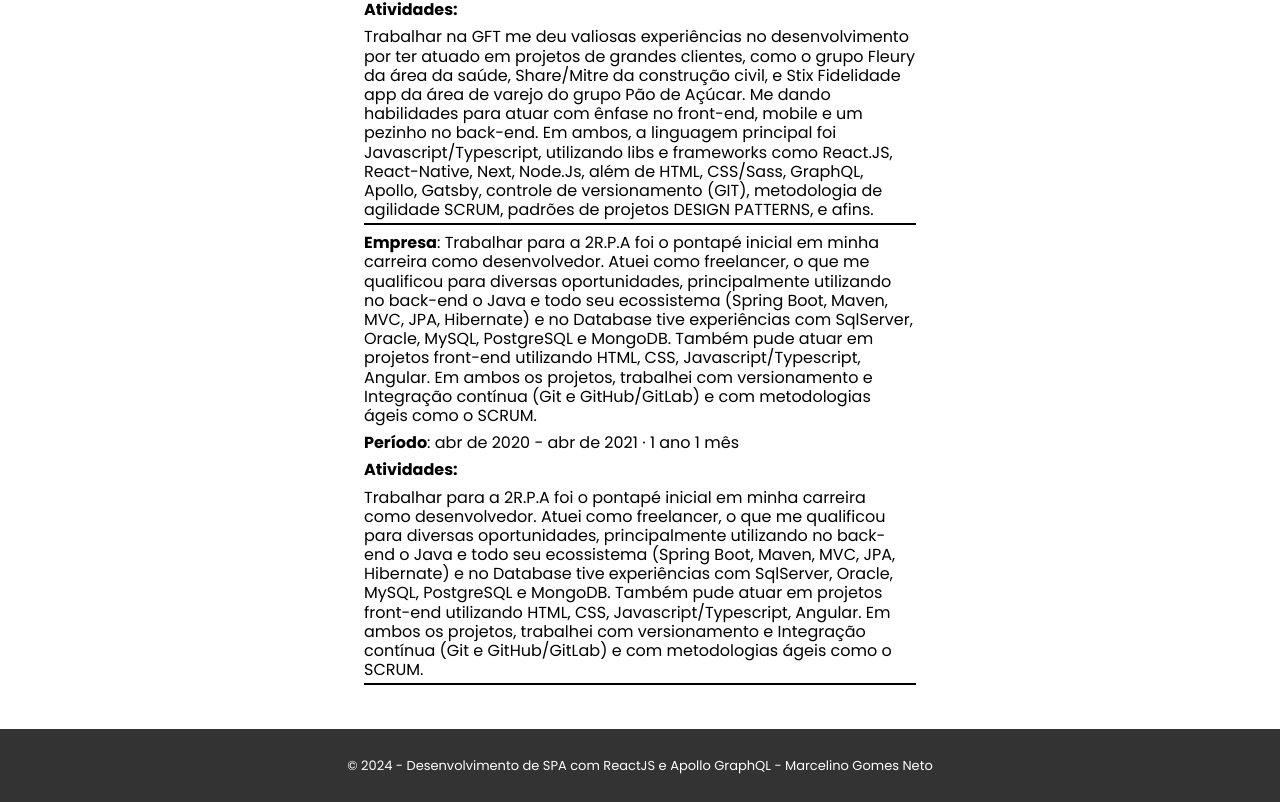
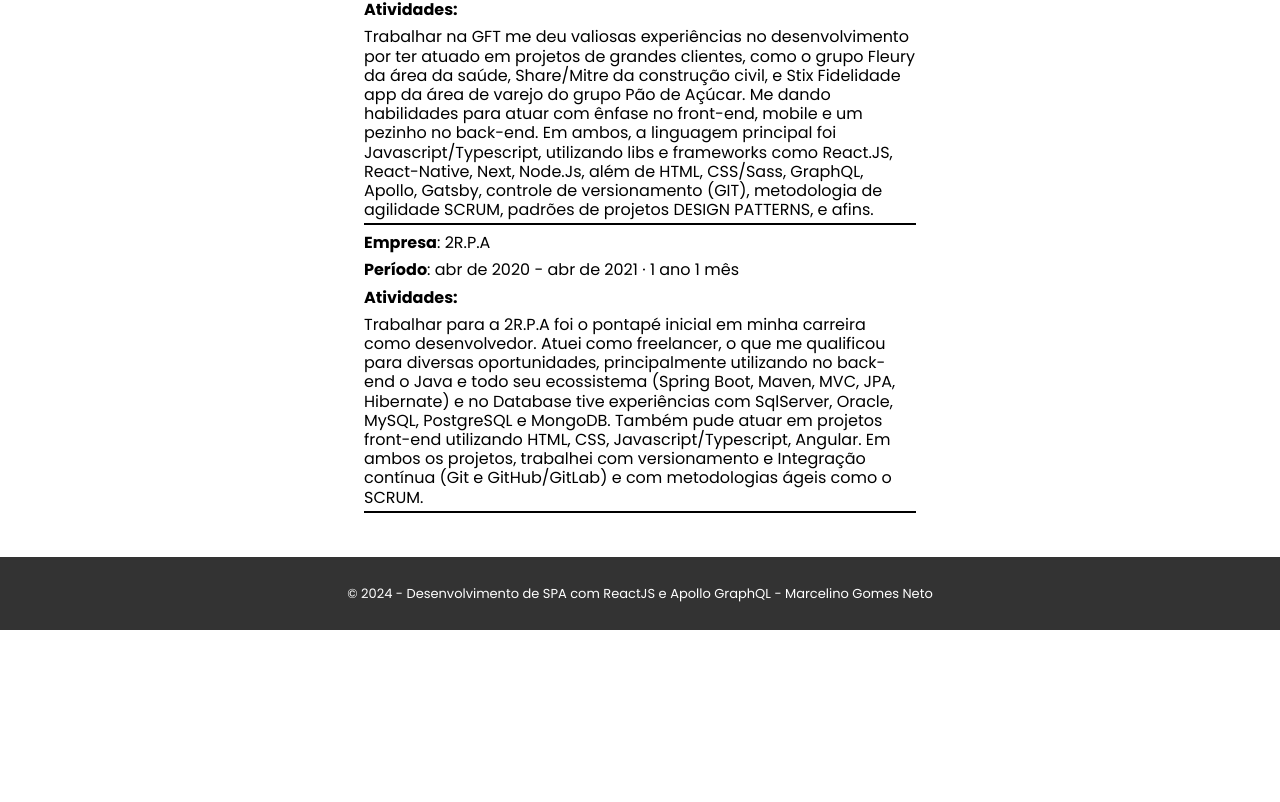
Before and after one commit to MarcelinoGNeto/react-apollo, a React (Create React App) app: page /about in a window 1280 px wide. Shown: the part 1348-2150 px from the top of the page. After the commit the page ends 1978 px from the top, so only its background shows below. Built offline with nearby package versions, Linux system fonts and the light colour scheme; no server answers.

Commit message:
fix detail in cv at  about page

```diff
--- a/src/pages/About/index.tsx
+++ b/src/pages/About/index.tsx
@@ -107,16 +107,7 @@
           </S.XpContent>
           <S.XpContent>
             <S.Text>
-              <strong>Empresa</strong>: Trabalhar para a 2R.P.A foi o pontapé
-              inicial em minha carreira como desenvolvedor. Atuei como
-              freelancer, o que me qualificou para diversas oportunidades,
-              principalmente utilizando no back-end o Java e todo seu
-              ecossistema (Spring Boot, Maven, MVC, JPA, Hibernate) e no
-              Database tive experiências com SqlServer, Oracle, MySQL,
-              PostgreSQL e MongoDB. Também pude atuar em projetos front-end
-              utilizando HTML, CSS, Javascript/Typescript, Angular. Em ambos os
-              projetos, trabalhei com versionamento e Integração contínua (Git e
-              GitHub/GitLab) e com metodologias ágeis como o SCRUM.
+              <strong>Empresa</strong>: 2R.P.A
             </S.Text>
             <S.Text>
               <strong>Período</strong>: abr de 2020 - abr de 2021 · 1 ano 1 mês
```
